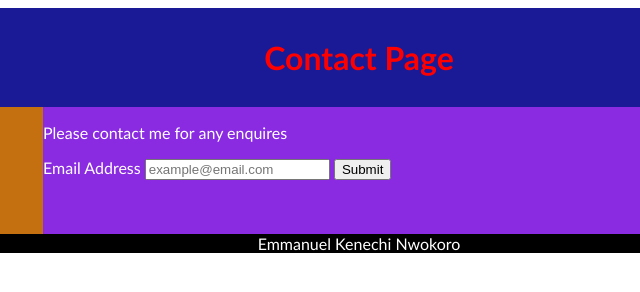
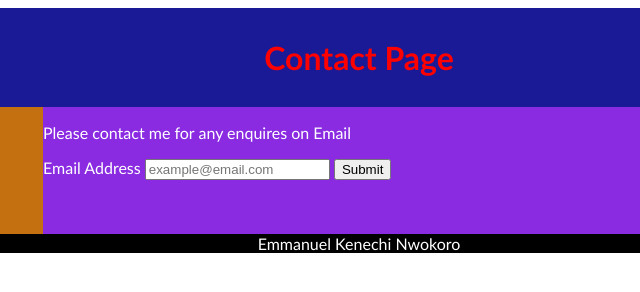
Before and after one commit to emmanuelnn/web-dev-assign, a plain HTML site: page contact.html in a window 1280 px wide. Shown: the full height of the page, 281-921 px from the left. Drawn offline with Linux system fonts and the light colour scheme.

Commit message:
finshing contact page

```diff
--- a/contact.html
+++ b/contact.html
@@ -44,7 +44,7 @@
         </nav>
 
         <main>
-            <p>Please contact me for any enquires</p>
+            <p>Please contact me for any enquires on Email</p>
             <form action="mailto:emmanuel.nwokoro20@my.northampton.ac.uk?subject=Contact Form" method="POST">
             <label for="myinput">Email Address</label>  <input type="Email" name="myinput" placeholder="example@email.com" id="myinput"/>
             <input type="Submit" value="Submit" name="Submit"/>
```
